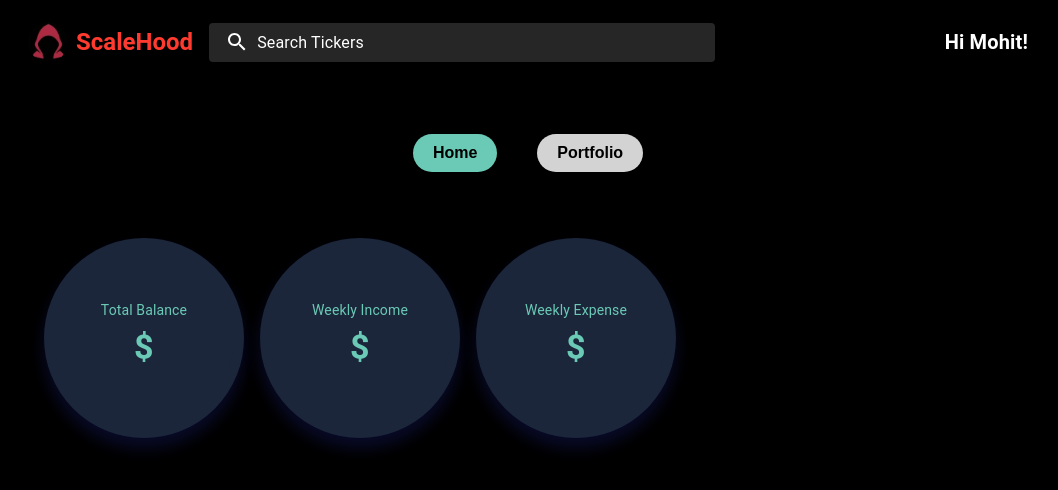
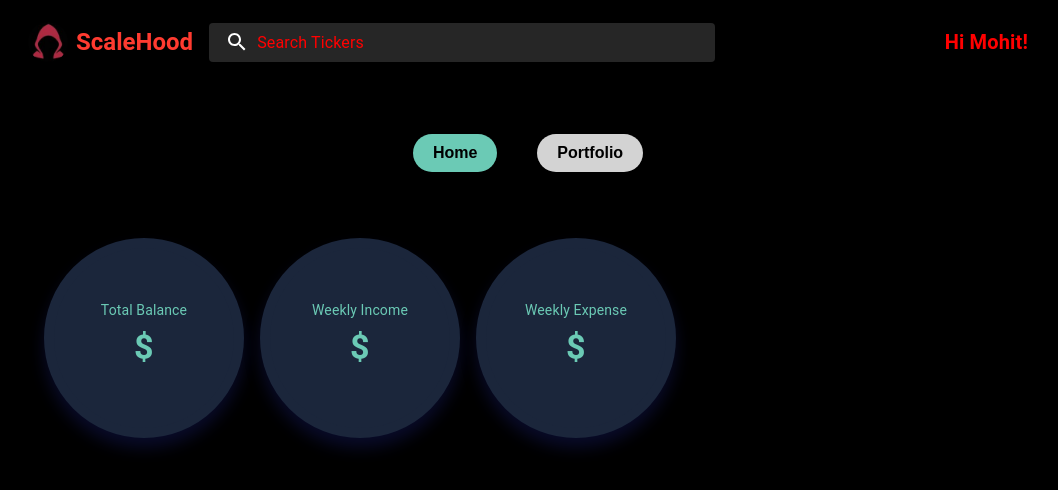
Before and after one commit to Mohit-Porwal/Basic-Stock-Trading, a React (Vite) app in the folder frontend/scalehoodUI/: page / in a window 1280 px wide. Shown: the top 490 px of the page, without its empty margins (112-1170 px from the left). Built offline with nearby package versions, Linux system fonts and the light colour scheme.

Commit message:
Changed nav bar color back to red

```diff
--- a/frontend/scalehoodUI/src/components/NavigationBar/NavBar.css
+++ b/frontend/scalehoodUI/src/components/NavigationBar/NavBar.css
@@ -19,7 +19,7 @@
 }
 
 .userGreetings{
-  color:white;
+  color:red;
   font-weight: bold;
   font-size: 20;
 }
--- a/frontend/scalehoodUI/src/components/NavigationBar/NavBar.jsx
+++ b/frontend/scalehoodUI/src/components/NavigationBar/NavBar.jsx
@@ -41,7 +41,7 @@ const NavBar = () => {
 
         {/* User Greeting */}
         <Box sx={{ ml: 'auto' }}>
-          <Typography variant="h6" sx={{ color: 'white', fontWeight: 700 }}>Hi Mohit!</Typography>
+          <Typography variant="h6" sx={{ color: 'red', fontWeight: 700 }}>Hi Mohit!</Typography>
         </Box>
       </Toolbar>
     </AppBar>
@@ -86,7 +86,7 @@ const StyledInputBase = styled(InputBase)(({ theme }) => ({
     },
     // Red placeholder color
     '&::placeholder': {
-      color: 'white',
+      color: 'red',
       opacity: 1,
     },
   },
```
